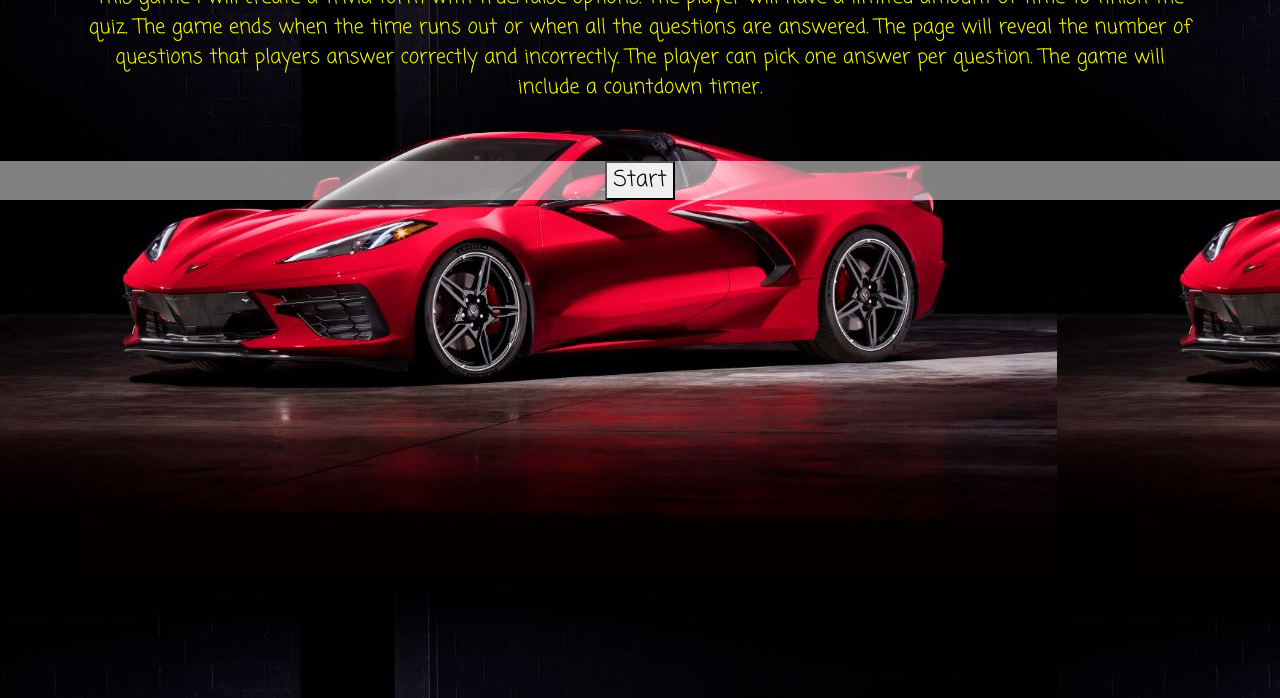
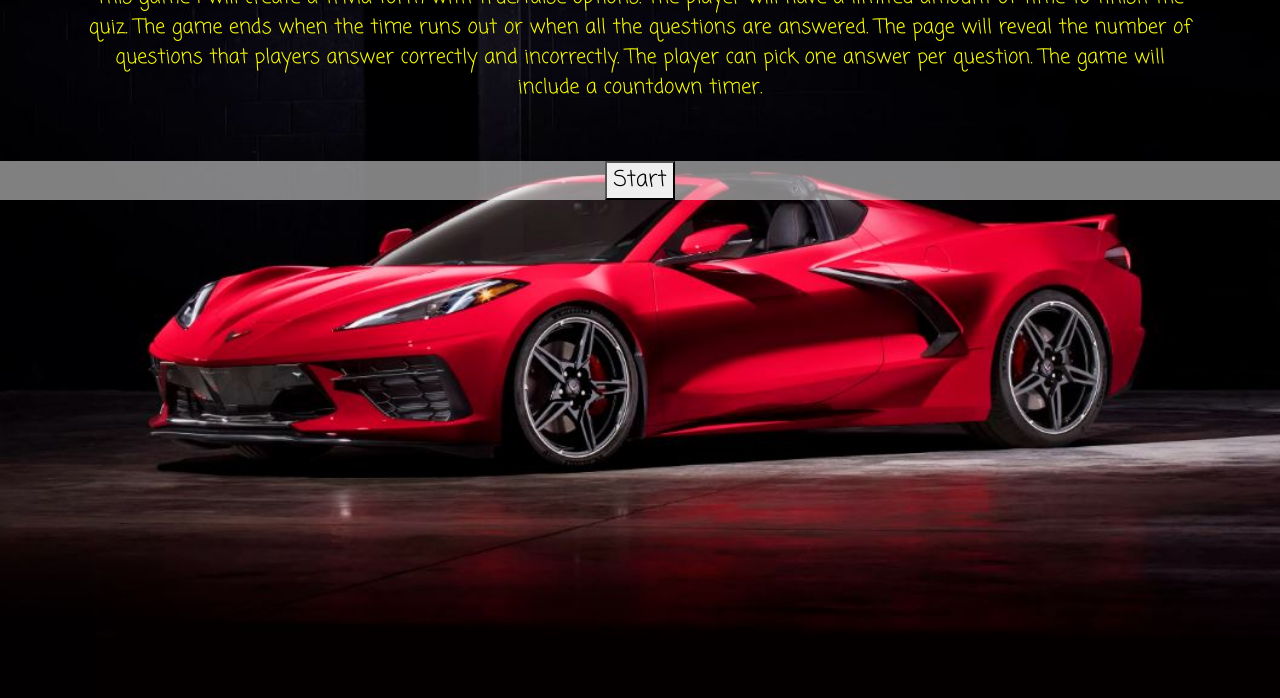
Before and after one commit to smit239/TriviaGame, a plain HTML site: page index.html in a window 1280 px wide. Shown: the part 102-800 px from the top of the page. Drawn offline with nearby package versions, Linux system fonts and the light colour scheme.

Commit message:
photo full page

```diff
--- a/assets/css/style.css
+++ b/assets/css/style.css
@@ -5,6 +5,11 @@ body{
     text-align: center;
     /* color: rgb(114, 250, 3); */
     font-size: 0vmin;
+    width: 100vw;
+    height: 100vh;
+    background-repeat: no repaet;
+    background-size:100% 100%;
+    width:100%;
 
 }
 .jumbotron {
```
Also changed, not shown: index.html (+3 -5 lines).
